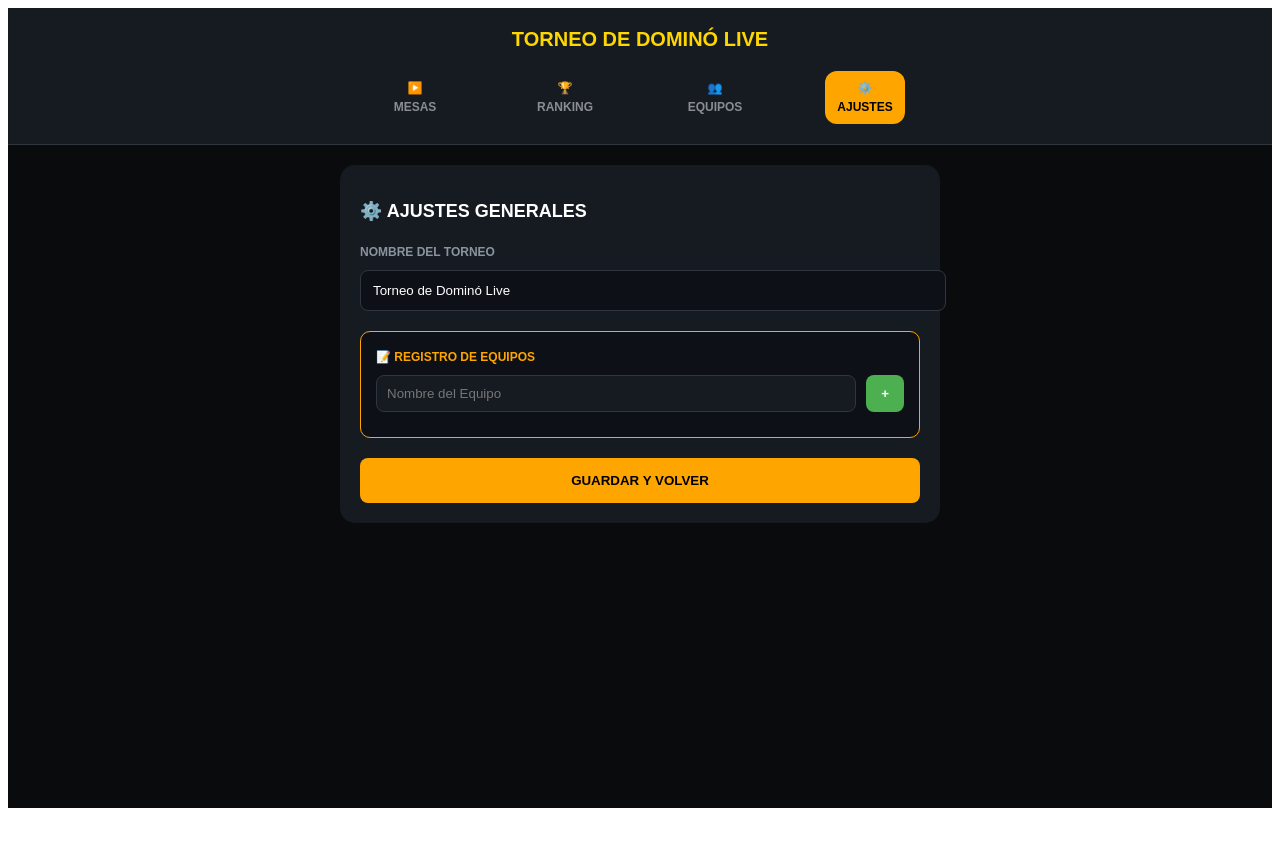
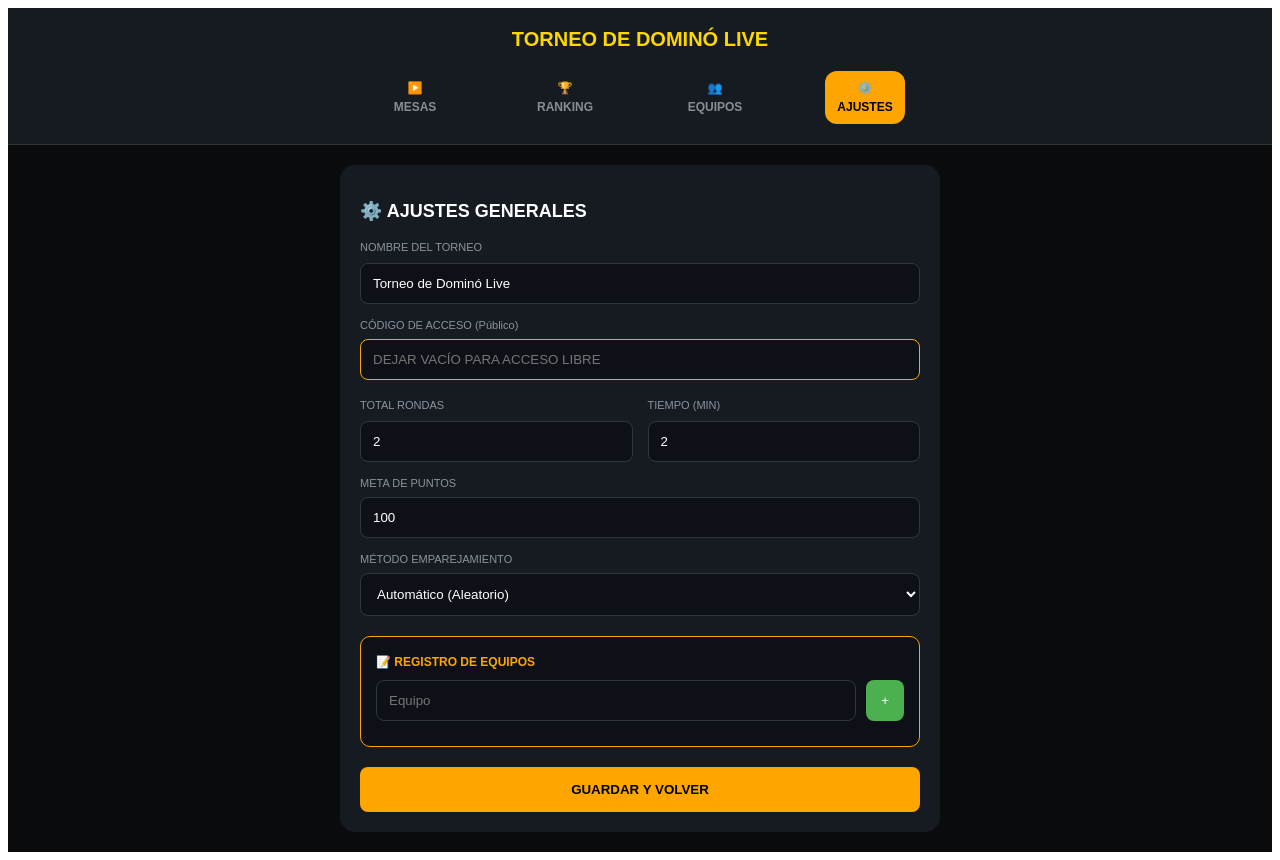
Before and after one commit to denisferrer197-arch/Domino-live-pro, a React (Create React App) app: page / in a window 1280 px wide. Both pictures are taken after a click on the button "⚙️ AJUSTES". Before the commit the page ends 816 px from the top, so only its background shows below. Built offline with nearby package versions, Linux system fonts and the light colour scheme.

Commit message:
Ajustes completos con registro de equipos y emparejamiento

```diff
--- a/src/App.js
+++ b/src/App.js
@@ -6,31 +6,27 @@ function App() {
   const [entradaA, setEntradaA] = useState('');
   const [entradaB, setEntradaB] = useState('');
   const [vistaActual, setVistaActual] = useState('MESAS');
+
+  // Estados de Ajustes
   const [nombreTorneo, setNombreTorneo] = useState('Torneo de Dominó Live');
-
-  // Estados de Ajustes y Equipos
+  const [metaPuntos, setMetaPuntos] = useState(100);
   const [equipos, setEquipos] = useState([]);
   const [nuevoEquipo, setNuevoEquipo] = useState('');
   const [emparejamientos, setEmparejamientos] = useState([]);
 
-  // Función para mezclar y crear enfrentamientos aleatorios
+  // Lógica de emparejamiento aleatorio
   const generarEnfrentamientos = (lista) => {
     if (lista.length < 2) return [];
     let mezclados = [...lista].sort(() => Math.random() - 0.5);
     let grupos = [];
     for (let i = 0; i < mezclados.length; i += 2) {
       if (mezclados[i + 1]) {
-        grupos.push({
-          mesa: Math.floor(i/2) + 1,
-          e1: mezclados[i],
-          e2: mezclados[i+1]
-        });
+        grupos.push({ mesa: Math.floor(i/2) + 1, e1: mezclados[i], e2: mezclados[i+1] });
       }
     }
     return grupos;
   };
 
-  // Se actualizan los enfrentamientos automáticamente al cambiar los equipos
   useEffect(() => {
     setEmparejamientos(generarEnfrentamientos(equipos));
   }, [equipos]);
@@ -51,6 +47,17 @@ function App() {
     minWidth: '80px'
   });
 
+  const inputStyle = {
+    width: '100%',
+    padding: '12px',
+    marginTop: '8px',
+    backgroundColor: '#0d1117',
+    border: '1px solid #30363d',
+    borderRadius: '8px',
+    color: 'white',
+    boxSizing: 'border-box'
+  };
+
   return (
     <div style={{ textAlign: 'center', backgroundColor: '#0a0b0d', minHeight: '100vh', color: 'white', fontFamily: 'sans-serif' }}>
       <header style={{ backgroundColor: '#161b22', padding: '20px 0', borderBottom: '1px solid #30363d' }}>
@@ -65,19 +72,19 @@ function App() {
 
       <main style={{ padding: '20px', maxWidth: '600px', margin: '0 auto' }}>
 
-        {/* VISTA EQUIPOS: RIVALES GENERADOS */}
+        {/* VISTA EQUIPOS: MOSTRAR RIVALES */}
         {vistaActual === 'EQUIPOS' && (
           <div>
-            <h2 style={{fontSize: '18px', color: '#ffa500'}}>⚔️ ENFRENTAMIENTOS (ALEATORIO)</h2>
+            <h2 style={{fontSize: '18px', color: '#ffa500'}}>⚔️ ENFRENTAMIENTOS ALEATORIOS</h2>
             {equipos.length < 2 ? (
-              <p style={{color: '#8b949e'}}>Registra al menos 2 equipos en Ajustes para ver las mesas.</p>
+              <p style={{color: '#8b949e'}}>Registra al menos 2 equipos en Ajustes.</p>
             ) : (
               emparejamientos.map((m, i) => (
                 <div key={i} style={{backgroundColor: '#161b22', padding: '15px', borderRadius: '12px', border: '1px solid #30363d', marginBottom: '10px', textAlign: 'left'}}>
                   <div style={{color: '#FFD700', fontWeight: 'bold', marginBottom: '10px'}}>MESA {m.mesa}</div>
-                  <div style={{display: 'flex', justifyContent: 'space-between', alignItems: 'center'}}>
+                  <div style={{display: 'flex', justifyContent: 'space-between'}}>
                     <div style={{color: '#4caf50', fontWeight: 'bold'}}>{m.e1}</div>
-                    <div style={{fontSize: '12px', color: '#8b949e'}}>VS</div>
+                    <div style={{color: '#8b949e'}}>VS</div>
                     <div style={{color: '#f44336', fontWeight: 'bold'}}>{m.e2}</div>
                   </div>
                 </div>
@@ -86,29 +93,43 @@ function App() {
           </div>
         )}
 
-        {/* VISTA AJUSTES: MANTENIENDO TUS CAMPOS */}
+        {/* VISTA AJUSTES: TODOS LOS CAMPOS MÁS REGISTRO */}
         {vistaActual === 'AJUSTES' && (
           <div style={{ textAlign: 'left', backgroundColor: '#161b22', padding: '20px', borderRadius: '15px' }}>
-            <h2 style={{fontSize: '18px', marginBottom: '20px'}}>⚙️ AJUSTES GENERALES</h2>
-            <label style={{fontSize: '12px', color: '#8b949e', fontWeight: 'bold'}}>NOMBRE DEL TORNEO</label>
-            <input type="text" value={nombreTorneo} onChange={(e) => setNombreTorneo(e.target.value)} style={{width:'100%', padding:'12px', margin:'10px 0', backgroundColor:'#0d1117', border:'1px solid #30363d', color:'white', borderRadius:'8px'}} />
+            <h2 style={{fontSize: '18px', marginBottom: '15px'}}>⚙️ AJUSTES GENERALES</h2>
 
-            <div style={{marginTop:'10px', padding:'15px', border:'1px solid #ffa500', borderRadius:'10px', backgroundColor:'#0d1117'}}>
-              <label style={{color:'#ffa500', fontWeight:'bold', fontSize:'12px'}}>📝 REGISTRO DE EQUIPOS</label>
-              <div style={{display:'flex', gap:'10px', marginTop:'10px'}}>
-                <input type="text" value={nuevoEquipo} onChange={(e) => setNuevoEquipo(e.target.value)} placeholder="Nombre del Equipo" style={{flex:1, padding:'10px', backgroundColor:'#161b22', border:'1px solid #30363d', color:'white', borderRadius:'8px'}} />
-                <button onClick={() => {if(nuevoEquipo){setEquipos([...equipos, nuevoEquipo]); setNuevoEquipo('');}}} style={{padding:'0 15px', backgroundColor:'#4caf50', border:'none', color:'white', borderRadius:'8px', fontWeight:'bold'}}>+</button>
+            <label style={{fontSize: '11px', color: '#8b949e'}}>NOMBRE DEL TORNEO</label>
+            <input type="text" value={nombreTorneo} onChange={(e) => setNombreTorneo(e.target.value)} style={inputStyle} />
+
+            <label style={{fontSize: '11px', color: '#8b949e', marginTop: '15px', display: 'block'}}>CÓDIGO DE ACCESO (Público)</label>
+            <input type="text" placeholder="DEJAR VACÍO PARA ACCESO LIBRE" style={{...inputStyle, border: '1px solid #ffa500'}} />
+
+            <div style={{ display: 'flex', gap: '15px', marginTop: '15px' }}>
+              <div style={{ flex: 1 }}><label style={{fontSize: '11px', color: '#8b949e'}}>TOTAL RONDAS</label><input type="number" defaultValue="2" style={inputStyle} /></div>
+              <div style={{ flex: 1 }}><label style={{fontSize: '11px', color: '#8b949e'}}>TIEMPO (MIN)</label><input type="number" defaultValue="2" style={inputStyle} /></div>
+            </div>
+
+            <label style={{fontSize: '11px', color: '#8b949e', marginTop: '15px', display: 'block'}}>META DE PUNTOS</label>
+            <input type="number" value={metaPuntos} onChange={(e) => setMetaPuntos(e.target.value)} style={inputStyle} />
+
+            <label style={{fontSize: '11px', color: '#8b949e', marginTop: '15px', display: 'block'}}>MÉTODO EMPAREJAMIENTO</label>
+            <select style={inputStyle}><option>Automático (Aleatorio)</option></select>
+
+            {/* SECCIÓN REGISTRO INTEGRADA */}
+            <div style={{marginTop: '20px', padding: '15px', border: '1px solid #ffa500', borderRadius: '10px', backgroundColor: '#0d1117'}}>
+              <label style={{color: '#ffa500', fontWeight: 'bold', fontSize: '12px'}}>📝 REGISTRO DE EQUIPOS</label>
+              <div style={{display: 'flex', gap: '10px', marginTop: '10px'}}>
+                <input type="text" value={nuevoEquipo} onChange={(e) => setNuevoEquipo(e.target.value)} placeholder="Equipo" style={{...inputStyle, marginTop: 0, flex: 1}} />
+                <button onClick={() => {if(nuevoEquipo){setEquipos([...equipos, nuevoEquipo]); setNuevoEquipo('');}}} style={{padding: '0 15px', backgroundColor: '#4caf50', border: 'none', borderRadius: '8px', color: 'white'}}>+</button>
               </div>
-              <div style={{marginTop:'10px', maxHeight:'100px', overflowY:'auto'}}>
-                {equipos.map((eq, i) => <div key={i} style={{fontSize:'14px', padding:'5px 0', borderBottom:'1px solid #30363d'}}>{i+1}. {eq}</div>)}
+              <div style={{marginTop: '10px', maxHeight: '80px', overflowY: 'auto', fontSize: '13px'}}>
+                {equipos.map((eq, i) => <div key={i} style={{padding: '4px 0', borderBottom: '1px solid #30363d'}}>{i+1}. {eq}</div>)}
               </div>
             </div>
 
-            <button onClick={() => setVistaActual('MESAS')} style={{width:'100%', padding:'15px', backgroundColor:'#ffa500', border:'none', borderRadius:'8px', fontWeight:'bold', marginTop:'20px'}}>GUARDAR Y VOLVER</button>
+            <button onClick={() => setVistaActual('MESAS')} style={{width: '100%', padding: '15px', backgroundColor: '#ffa500', border: 'none', borderRadius: '8px', fontWeight: 'bold', marginTop: '20px'}}>GUARDAR Y VOLVER</button>
           </div>
         )}
-
-        {vistaActual === 'MESAS' && <h2 style={{marginTop: '50px'}}>Mesa de juego lista</h2>}
       </main>
     </div>
   );
```
